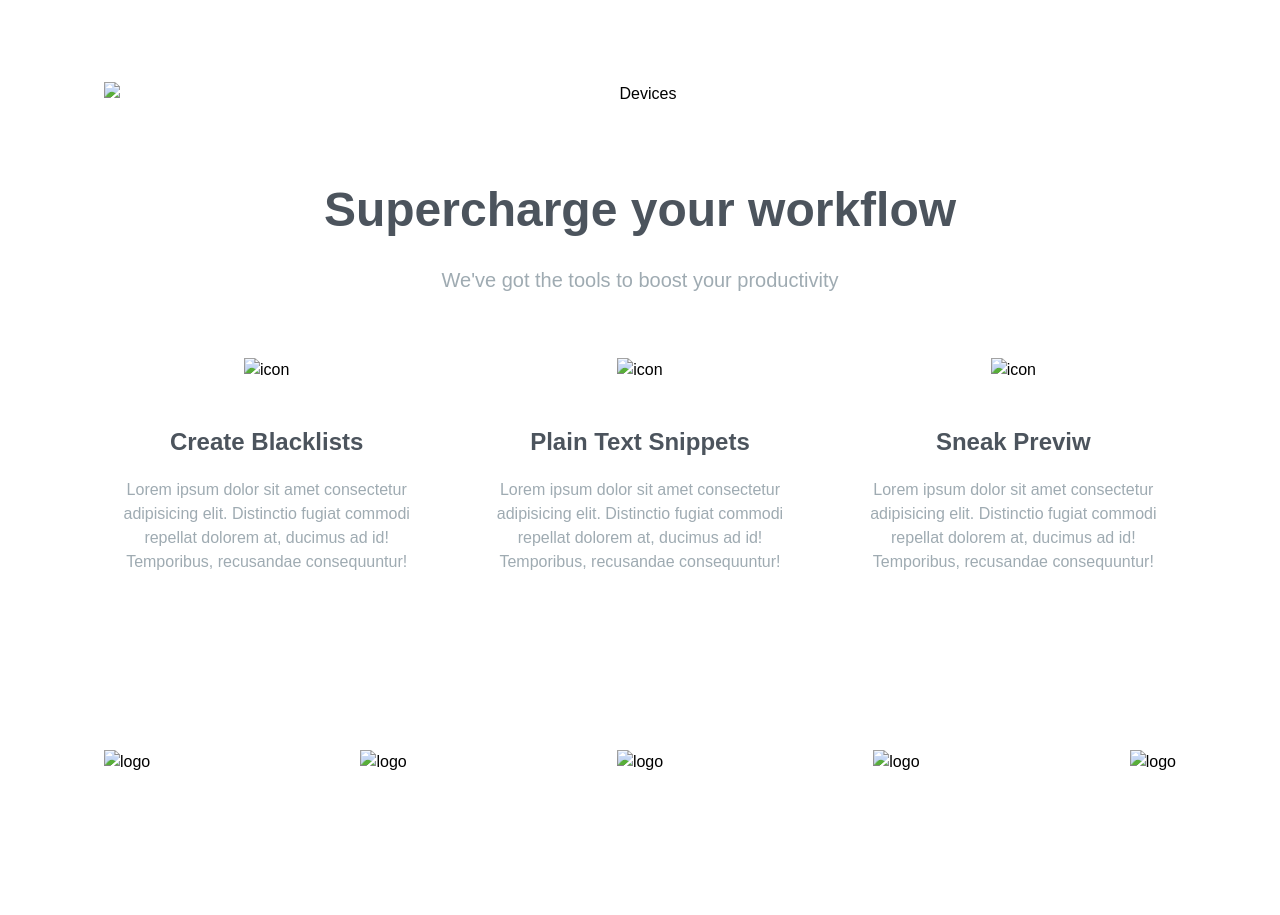
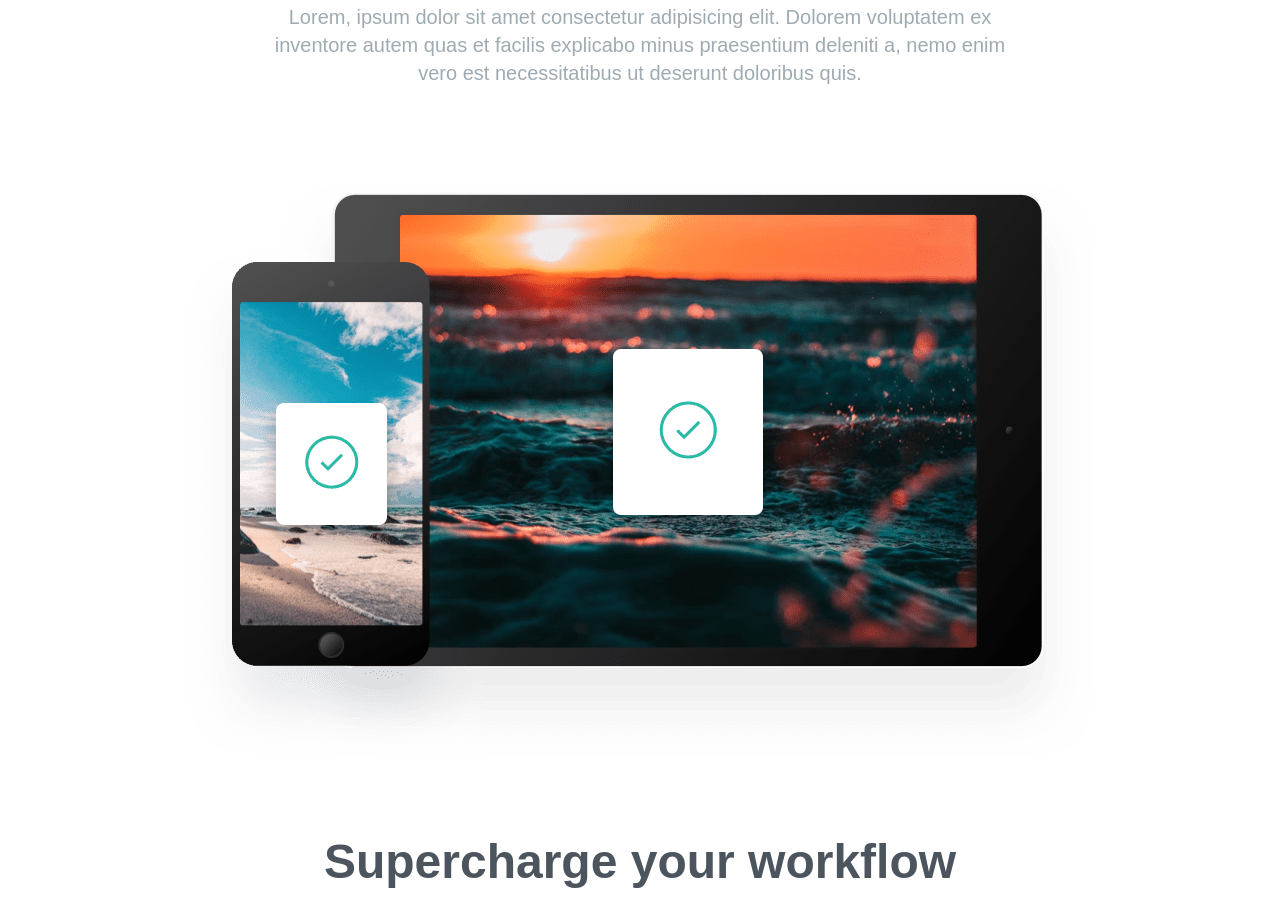
Before and after one commit to jakareya76/clipboard-landing-page, a website: page index.html in a window 1280 px wide. Shown: the part 1882-2797 px from the top of the page. Drawn offline with nearby package versions, Linux system fonts and the light colour scheme; files that its build step writes are made by us from their sources; the site is published under a folder, as on GitHub Pages, so addresses that start at the root find nothing; a web font is replaced by a local one.

Commit message:
fix image issue

```diff
--- a/index.html
+++ b/index.html
@@ -19,7 +19,7 @@
     <!-- Hero Section -->
     <section>
       <div class="section-container mb-40 px-10 pt-16">
-        <img src="/images/logo.svg" alt="Logo" class="mx-auto my-16" />
+        <img src="./images/logo.svg" alt="Logo" class="mx-auto my-16" />
         <h3>A history of everything you copy</h3>
         <p class="section-content mb-16">
           Lorem ipsum dolor sit amet consectetur adipisicing elit. Recusandae
@@ -66,7 +66,7 @@
           <!-- Image Container -->
           <div class="md:w-1/2">
             <img
-              src="/images/image-computer.png"
+              src="./images/image-computer.png"
               alt="computer"
               class="md:absolute top-0 right-[50%]"
             />
@@ -115,7 +115,7 @@
           praesentium deleniti a, nemo enim vero est necessitatibus ut deserunt
           doloribus quis.
         </p>
-        <img src="/images/image-devices.png" alt="Devices" class="mx-auto" />
+        <img src="./images/image-devices.png" alt="Devices" class="mx-auto" />
       </div>
     </section>
 
@@ -132,7 +132,7 @@
           class="flex flex-col items-center justify-between space-y-16 md:flex-row md:space-y-0 md:space-x-12"
         >
           <div class="flex flex-col items-center space-y-5">
-            <img src="/images/icon-blacklist.svg" alt="icon" class="mb-6" />
+            <img src="./images/icon-blacklist.svg" alt="icon" class="mb-6" />
             <h5>Create Blacklists</h5>
             <p class="max-w-md text-grayishBlue">
               Lorem ipsum dolor sit amet consectetur adipisicing elit.
@@ -141,7 +141,7 @@
             </p>
           </div>
           <div class="flex flex-col items-center space-y-5">
-            <img src="/images/icon-text.svg" alt="icon" class="mb-6" />
+            <img src="./images/icon-text.svg" alt="icon" class="mb-6" />
             <h5>Plain Text Snippets</h5>
             <p class="max-w-md text-grayishBlue">
               Lorem ipsum dolor sit amet consectetur adipisicing elit.
@@ -150,7 +150,7 @@
             </p>
           </div>
           <div class="flex flex-col items-center space-y-5">
-            <img src="/images/icon-preview.svg" alt="icon" class="mb-6" />
+            <img src="./images/icon-preview.svg" alt="icon" class="mb-6" />
             <h5>Sneak Previw</h5>
             <p class="max-w-md text-grayishBlue">
               Lorem ipsum dolor sit amet consectetur adipisicing elit.
@@ -167,11 +167,11 @@
       <div
         class="flex flex-col items-center justify-between max-w-6xl px-10 mx-auto space-y-16 my-44 md:flex-row md:space-y-0"
       >
-        <img src="/images/logo-google.png" alt="logo" />
-        <img src="/images/logo-ibm.png" alt="logo" />
-        <img src="/images/logo-microsoft.png" alt="logo" />
-        <img src="/images/logo-hp.png" alt="logo" />
-        <img src="/images/logo-vector-graphics.png" alt="logo" />
+        <img src="./images/logo-google.png" alt="logo" />
+        <img src="./images/logo-ibm.png" alt="logo" />
+        <img src="./images/logo-microsoft.png" alt="logo" />
+        <img src="./images/logo-hp.png" alt="logo" />
+        <img src="./images/logo-vector-graphics.png" alt="logo" />
       </div>
     </section>
 
@@ -206,7 +206,7 @@
     <footer class="bg-gray-50">
       <div class="section-container">
         <div class="flex flex-col items-center justify-between md:flex-row">
-          <img src="/images/logo.svg" alt="logo" class="scale-50" />
+          <img src="./images/logo.svg" alt="logo" class="scale-50" />
           <!--Social & Menu Container -->
           <div
             class="flex flex-col items-center justify-between text-grayishBlue flex-1 mb-10 space-y-6 md:flex-row md:mb-0 md:space-y-0"
@@ -241,21 +241,21 @@
             <div class="flex justify-between w-32 py-1">
               <a href="#">
                 <img
-                  src="/images/icon-facebook.svg"
+                  src="./images/icon-facebook.svg"
                   alt="icon"
                   class="duration-200 ficon"
                 />
               </a>
               <a href="#">
                 <img
-                  src="/images/icon-twitter.svg"
+                  src="./images/icon-twitter.svg"
                   alt="icon"
                   class="duration-200 ficon"
                 />
               </a>
               <a href="#">
                 <img
-                  src="/images/icon-instagram.svg"
+                  src="./images/icon-instagram.svg"
                   alt="icon"
                   class="duration-200 ficon"
                 />
```
